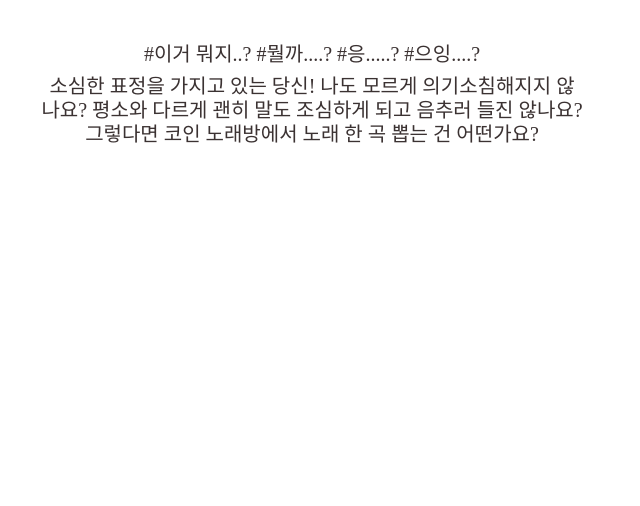
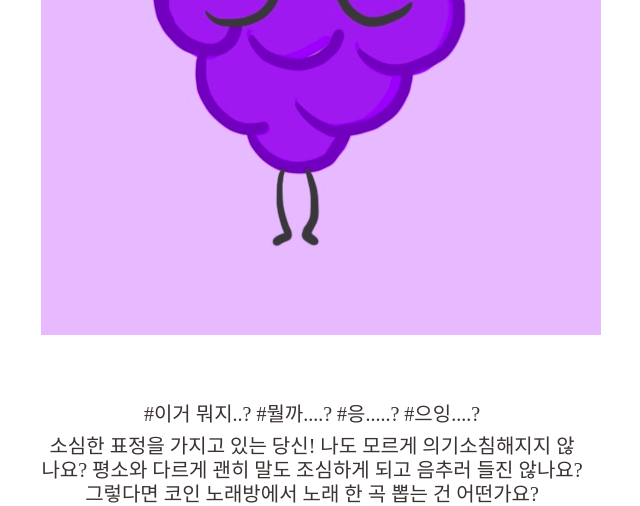
Before and after one commit to lee-insu/today-feeling, a Flask app: template templates/emotion_timid.html in a window 1280 px wide. Shown: the part 536-1042 px from the top of the page, without its empty margins (328-968 px from the left). Before the commit the page ends 679 px from the top, so only its background shows below. Run offline with Flask 2, Linux system fonts and the light colour scheme; the template is opened without the code that fills it, so the values that code supplies are empty.

Commit message:
img input

```diff
--- a/templates/emotion_timid.html
+++ b/templates/emotion_timid.html
@@ -30,7 +30,7 @@
          <div class="inner margin-top">
              <div class="emotion-container">
                 <div class="emotion-title">소심한 포도</div>
-                <div class="emotion-content-image"><img src="../static/img/짜증나.jpg" alt=""></div>
+                <div class="emotion-content-image"><img src="../static/img/grape.jpg" alt=""></div>
                 <div class="emotion-hash">#이거 뭐지..? #뭘까....? #응.....? #으잉....?</div>
                 <div class="emotion-content">
                     소심한 표정을 가지고 있는 당신! 나도 모르게 의기소침해지지 않나요? 평소와 다르게 괜히 말도 조심하게 되고 음추러 들진 않나요? 그렇다면 코인 노래방에서 노래 한 곡 뽑는 건 어떤가요?
```
